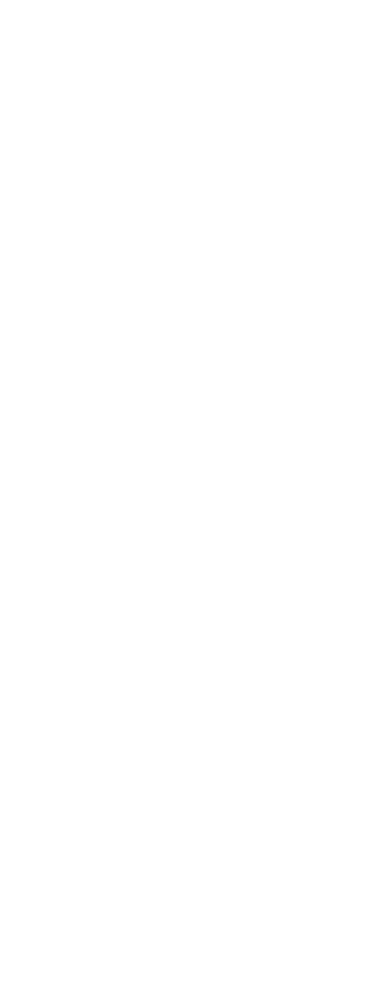
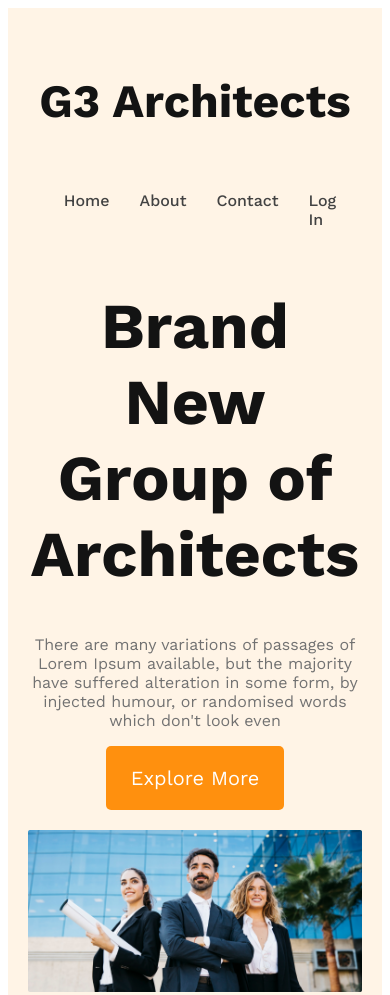
Before and after one commit to mustafizur40/website-2, a plain HTML site: page index.html in a window 390 px wide. Shown: the top 995 px of the page. Before the commit the page ends 844 px from the top, so only its background shows below. Drawn offline with nearby package versions, Linux system fonts and the light colour scheme.

Commit message:
finished the header section with responsive for mobile and medium section

```diff
--- a/index.html
+++ b/index.html
@@ -4,8 +4,39 @@
     <meta charset="UTF-8">
     <meta name="viewport" content="width=device-width, initial-scale=1.0">
     <title>Document</title>
+    <link rel="stylesheet" href="style.css">
+
 </head>
 <body>
+    <header>
+     <nav>
+        <h3 class="nav-title">G3 Architects</h3>
+        <ul>
+          <li><a href="">Home</a></li>
+          <li><a href="">About</a></li>
+          <li><a href="">Contact</a></li>
+          <li><a href="">Log In</a></li>
+        </ul>
+     </nav>
+     <div class="banner">
+      <div class="banner-content">
+        <h1 class="banner-title">Brand New
+          Group of Architects
+          </h1>
+          <p class="banner-discription">
+            There are many variations of passages of Lorem Ipsum available, but the majority have suffered alteration in some form, by injected humour, or randomised words which don't look even
+          </p>
+          <button class="btn-primary">Explore More</button>
+      </div>
+          <img src="images/banner.png" alt="">
+     </div>
+    </header>
+    <main>
+
+    </main>
+    <footer>
+
+    </footer>
 
 </body>
 </html>
--- a/style.css
+++ b/style.css
@@ -0,0 +1,99 @@
+
+
+
+/* work sanse font from google fonts */
+
+  @import url('https://fonts.googleapis.com/css2?family=Lato:wght@700&family=Open+Sans:wght@700;800&family=Work+Sans:wght@400;500;600;700;800&display=swap');
+  /* shared style  */
+
+  *{
+    font-family: 'Lato', sans-serif;
+font-family: 'Open Sans', sans-serif;
+font-family: 'Work Sans', sans-serif;
+   }
+   .btn-primary{
+     background: #FF900E;
+     border-radius: 5px;
+     color: white;
+     padding: 20px 25px;
+     border:0;
+     font-size: 1.25rem;
+     cursor: pointer;
+   }
+
+
+
+   /* header style */
+   header{
+    background: rgba(255, 144, 14, 0.10);
+    padding: 50px 200px;
+   }
+   nav{
+    display: flex;
+    justify-content: space-between;
+    align-items: center;
+   }
+   .nav-title{
+    font-size: 2.9rem;
+    font-weight: 700;
+    color: var(--dark-01, #131313);
+
+   }
+   nav > ul{
+    display: flex;
+
+   }
+   nav li{
+    list-style: none;
+    margin-right: 30px;
+    font-weight:500 ;
+    font-size : 1rem ;
+   }
+   nav li a {
+      text-decoration: none;
+      color: #424242 ;
+   }
+   /* banner style  */
+   .banner-content{
+      max-width: 850px;
+      text-align: center;
+      margin: 0px auto;
+   }
+   .banner-title{
+    font-size:4rem ;
+    font-weight: 700px;
+    color: #131313;
+   }
+   .banner-discription{
+    font-size:1rem ;
+    font-weight: 400;
+    color:  #727272;
+   }
+   .banner img{
+    width: 100%;
+    margin-top: 20px;
+   }
+
+
+   /* responsive style  */
+   /* mobile device */
+   @media screen and (max-width:576px) {
+      header{
+        padding: 20px;
+      }
+     nav{
+      flex-direction: column;
+     }
+   }
+
+
+   /* tablet or medium device */
+      @media screen and (min-width:576px) and (max-width:960px)  {
+         header{
+          padding: 50px;
+         }
+        nav{
+          flex-direction: column;
+        }
+
+      }
```
